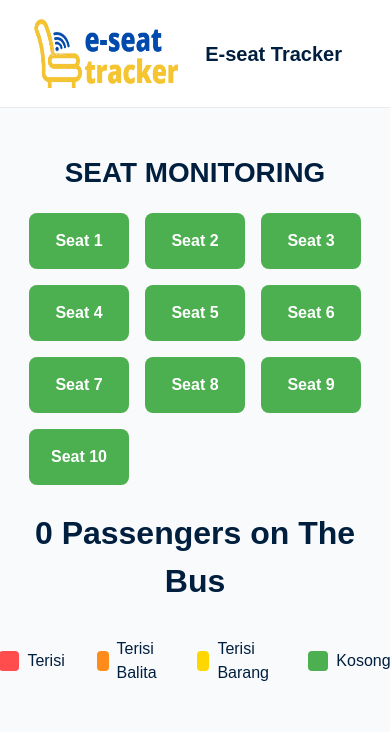
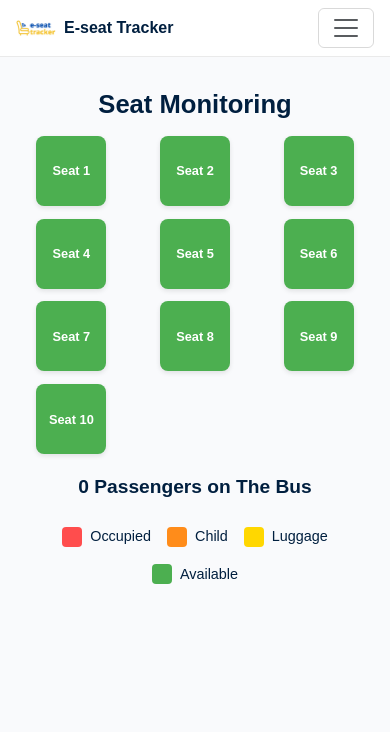
Before and after one commit to amurryd/Bus-Tracking-App, a Flask app: page /seat_availability in a window 390 px wide. Shown: the top 732 px of the page. Run offline with Flask 2, Linux system fonts and the light colour scheme; some libraries are stand-ins or nearby versions.

Commit message:
Add files via upload

```diff
--- a/Bus Seat Tracking/templates/seat_availability.html
+++ b/Bus Seat Tracking/templates/seat_availability.html
@@ -9,31 +9,76 @@
     <style>
         /* General Styling */
         body { background-color: #f9fafc; color: #001f3f; font-family: Arial, sans-serif; }
-        .navbar { background-color: white; padding: 1rem 2rem; border-bottom: 1px solid #eaeaea; }
-        .navbar-brand { font-weight: bold; color: #001f3f !important; }
-        .nav-link { color: #001f3f !important; margin: 0 1rem; font-weight: 500; }
-        .nav-link.active { background-color: #ffc107; border-radius: 0.5rem; padding: 0.5rem 1rem; }
-        .seat-monitoring { padding: 3rem 1rem; text-align: left; }
-        .seat-monitoring h1 { text-align: center; font-weight: bold; color: #001f3f; }
-        .seat-grid { display: grid; grid-template-columns: repeat(3, 100px); gap: 1rem; margin-top: 1.5rem; justify-content: center; }
-        .seat { font-weight: bold; color: white; padding: 1rem; border-radius: 8px; text-align: center; font-size: 1rem; }
+        .navbar { background-color: white; padding: 0.8rem 1.5rem; border-bottom: 1px solid #eaeaea; }
+        .navbar-brand { font-weight: bold; color: #001f3f !important; font-size: 1.2rem; display: flex; align-items: center; }
+        .navbar-brand img { width: 40px; height: auto; margin-right: 0.5rem; }
+        .nav-link { color: #001f3f !important; margin: 0 0.5rem; font-weight: 500; }
+        .nav-link.active { background-color: #ffc107; border-radius: 0.5rem; padding: 0.3rem 0.8rem; }
+
+        /* Seat Monitoring Section */
+        .seat-monitoring { padding: 2rem 1rem; text-align: center; }
+        .seat-monitoring h1 { font-size: 2rem; font-weight: bold; color: #001f3f; margin-bottom: 1rem; }
+
+        /* Seat Grid - Fixed 3 Columns */
+        .seat-grid {
+            display: grid;
+            grid-template-columns: repeat(3, 1fr);
+            gap: 0.8rem;
+            justify-items: center;
+            margin-top: 1rem;
+        }
+
+        /* Seat Styling */
+        .seat {
+            display: flex;
+            align-items: center;
+            justify-content: center;
+            font-weight: bold;
+            color: white;
+            padding: 0.8rem;
+            border-radius: 8px;
+            text-align: center;
+            font-size: 0.9rem;
+            min-width: 70px;
+            min-height: 70px;
+            box-shadow: 0px 2px 5px rgba(0,0,0,0.1);
+        }
+
+        /* Seat Status Colors */
         .occupied { background-color: #ff4d4d; }
         .child { background-color: #ff8c1a; }
         .luggage { background-color: #ffd700; }
         .available { background-color: #4caf50; }
-        .passenger-count { margin-top: 1.5rem; font-size: 2rem; font-weight: bold; color: #001f3f; text-align: center; }
-        .legend { display: flex; align-items: center; gap: 2rem; margin-top: 2rem; justify-content: center; }
-        .legend-item { display: flex; align-items: center; gap: 0.5rem; }
+
+        /* Passenger Count */
+        .passenger-count { font-size: 1.5rem; font-weight: bold; color: #001f3f; margin-top: 1.2rem; }
+
+        /* Legend Styling */
+        .legend { display: flex; flex-wrap: wrap; align-items: center; gap: 1rem; margin-top: 1.5rem; justify-content: center; }
+        .legend-item { display: flex; align-items: center; gap: 0.5rem; font-size: 0.9rem; }
         .legend-box { width: 20px; height: 20px; border-radius: 4px; }
+
+        /* Mobile Specific Adjustments */
+        @media (max-width: 768px) {
+            .seat-monitoring h1 { font-size: 1.6rem; }
+            .navbar { padding: 0.5rem 1rem; }
+            .navbar-brand { font-size: 1rem; }
+            .seat { font-size: 0.8rem; padding: 0.7rem; }
+            .passenger-count { font-size: 1.2rem; }
+        }
     </style>
 </head>
 <body>
 
     <!-- Navbar -->
     <nav class="navbar navbar-expand-lg">
-		<img src="/static/logo.png" alt="Logo" style="width: 150px; height: 75px;">
-        <a class="navbar-brand" href="/">E-seat Tracker</a>
-        <div class="collapse navbar-collapse">
+        <a class="navbar-brand" href="/">
+            <img src="/static/logo.png" alt="E-seat Logo"> E-seat Tracker
+        </a>
+        <button class="navbar-toggler" type="button" data-bs-toggle="collapse" data-bs-target="#navbarNav">
+            <span class="navbar-toggler-icon"></span>
+        </button>
+        <div class="collapse navbar-collapse" id="navbarNav">
             <ul class="navbar-nav ms-auto">
                 <li class="nav-item"><a class="nav-link" href="/">Home</a></li>
                 <li class="nav-item"><a class="nav-link" href="/about">About</a></li>
@@ -45,7 +90,7 @@
 
     <!-- Seat Monitoring Section -->
     <div class="seat-monitoring container">
-        <h1>SEAT MONITORING</h1>
+        <h1>Seat Monitoring</h1>
 
         <!-- Seat Grid -->
         <div class="seat-grid" id="seatGrid">
@@ -62,10 +107,10 @@
 
         <!-- Legend -->
         <div class="legend">
-            <div class="legend-item"><div class="legend-box occupied"></div> Terisi</div>
-            <div class="legend-item"><div class="legend-box child"></div> Terisi Balita</div>
-            <div class="legend-item"><div class="legend-box luggage"></div> Terisi Barang</div>
-            <div class="legend-item"><div class="legend-box available"></div> Kosong</div>
+            <div class="legend-item"><div class="legend-box occupied"></div> Occupied</div>
+            <div class="legend-item"><div class="legend-box child"></div> Child</div>
+            <div class="legend-item"><div class="legend-box luggage"></div> Luggage</div>
+            <div class="legend-item"><div class="legend-box available"></div> Available</div>
         </div>
     </div>
 
```
Also changed, not shown: Bus Seat Tracking/templates/about.html (+30 -8 lines), Bus Seat Tracking/templates/contact.html (+26 -5 lines), Bus Seat Tracking/templates/index.html (+35 -2 lines).
